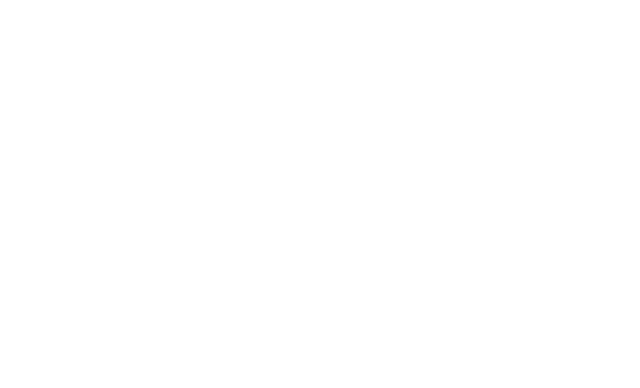
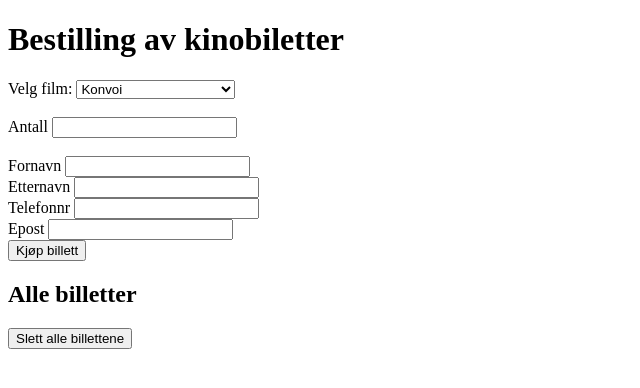
Before and after one commit to sandersletvold/data1700Oblig1, a plain HTML site: page src/main/resources/static/index.html in a window 1280 px wide. Shown: the whole page, without its empty margins (0-640 px from the left). Drawn offline with Linux system fonts and the light colour scheme.

Commit message:
Laget HTML oppsetter for oblig 1.

```diff
--- a/src/main/resources/static/index.html
+++ b/src/main/resources/static/index.html
@@ -8,6 +8,44 @@
     <script src="script.js" type="application/javascript"></script>
 </head>
 <body>
+<h1>
+    Bestilling av kinobiletter
+</h1>
+<label for="velgfilm">Velg film:</label>
+<select id="velgfilm">
+    <option>Konvoi</option>
+    <option>Snøsamfunnet</option>
+    <option>The Wolf of Wall Street</option>
+    <option>Bird Box</option>
+    <option>Tinder svindleren</option>
+</select>
 
+<br><br>
+<label for="antall">Antall</label>
+<input id="antall" type="number">
+
+<br><br>
+<label for="fornavn">Fornavn</label>
+<input id="fornavn" type="text">
+
+<br>
+<label for="etternavn">Etternavn</label>
+<input id="etternavn" type="text">
+
+<br>
+<label for="telefonnr">Telefonnr</label>
+<input id="telefonnr" type="text">
+
+<br>
+<label for="epost">Epost</label>
+<input id="epost" type="text">
+
+<br>
+<button>Kjøp billett</button>
+
+<br>
+<h2>Alle billetter</h2>
+
+<button>Slett alle billettene</button>
 </body>
 </html>
```
